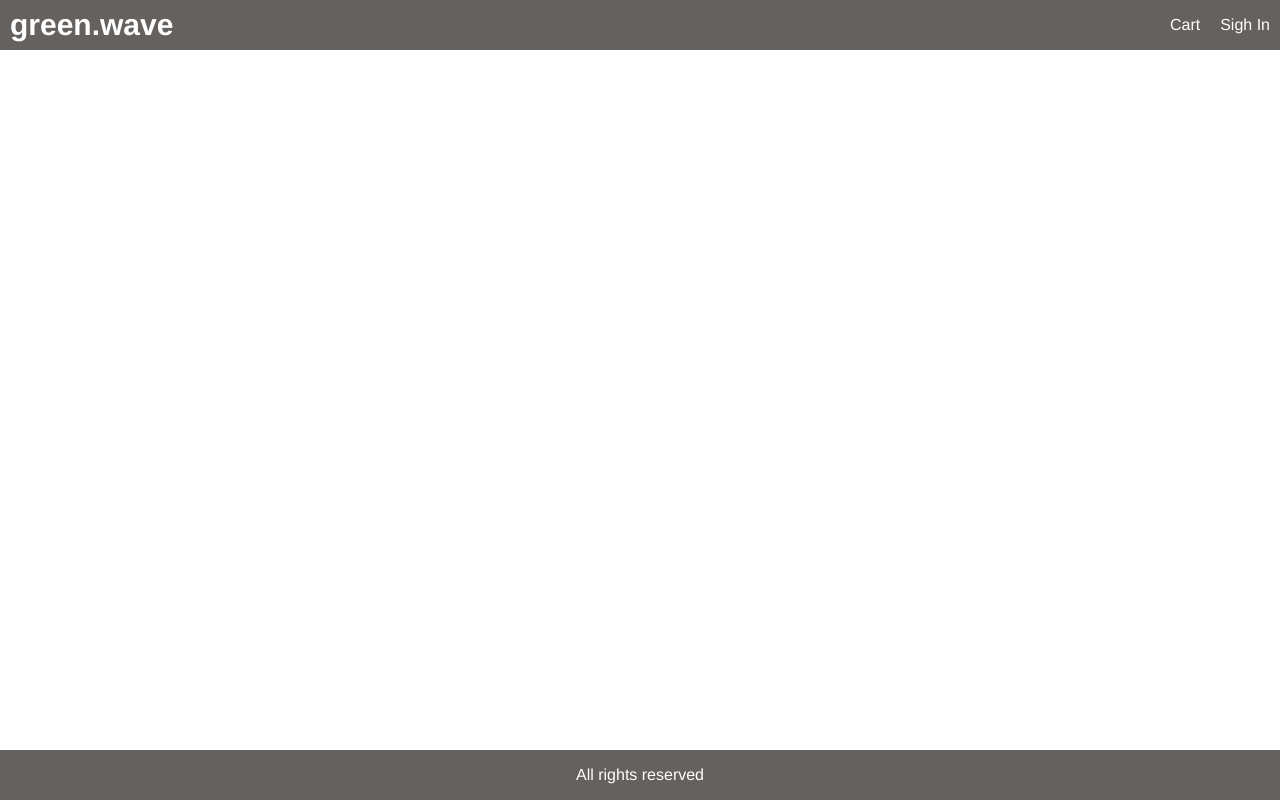
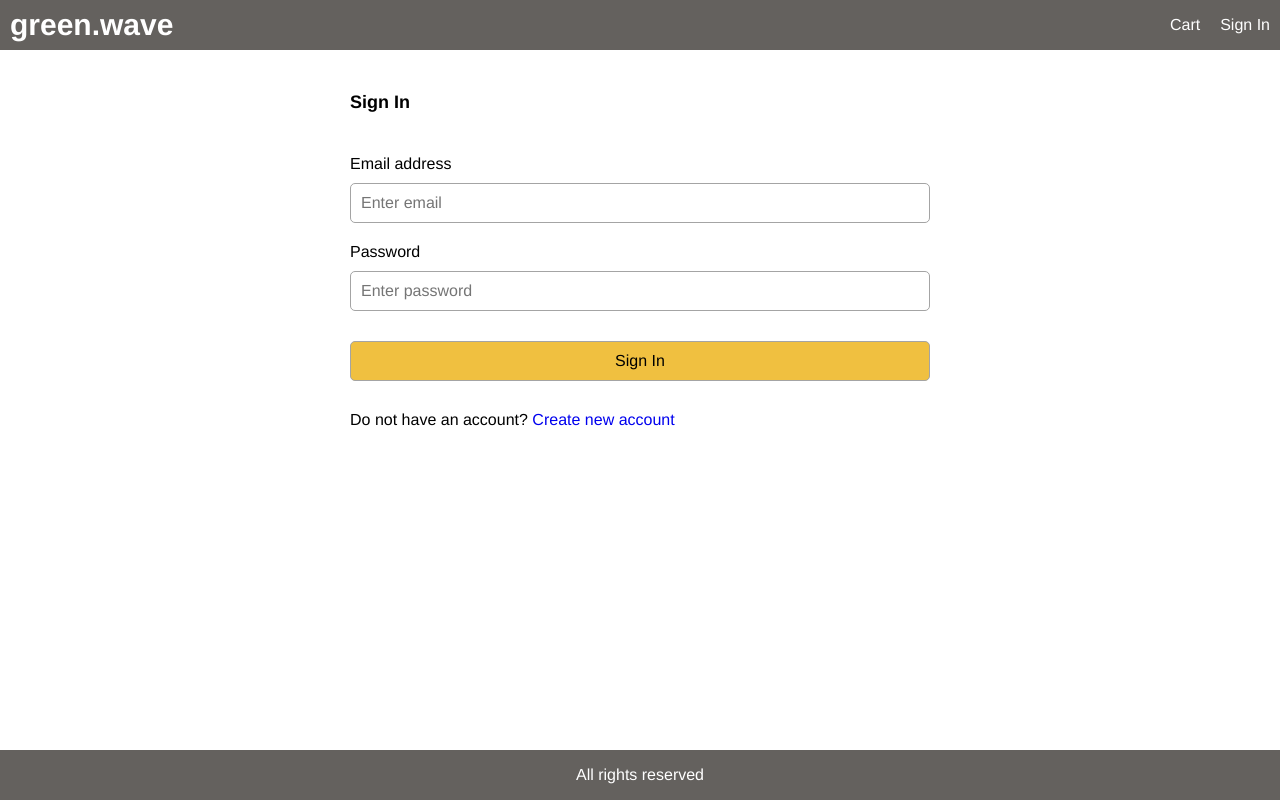
Before and after one commit to olga-kuriatnyk/ecommerce, a React (Create React App) app in the folder frontend/: page /signin in a window 1280 px wide. Built offline with nearby package versions, Linux system fonts and the light colour scheme.

Commit message:
design signin screen

```diff
--- a/frontend/src/App.js
+++ b/frontend/src/App.js
@@ -5,6 +5,7 @@
 import CartScreen from './screens/CartScreen';
 import HomeScreen from './screens/HomeScreen';
 import ProductScreen from './screens/ProductScreen';
+import SigninScreen from './screens/SigninScreen';
 
 function App() {
   const cart = useSelector(state => state.cart);
@@ -24,12 +25,13 @@
                 <span className="badge">{cartItems.length}</span>
               )}
             </Link>
-            <Link to="/Sign In">Sigh In</Link>
+            <Link to="/signin">Sign In</Link>
           </div>
         </header>
         <main>
           <Route path="/cart/:id?" component={CartScreen}></Route>
           <Route path="/product/:id" component={ProductScreen}></Route>
+          <Route path="/signin" component={SigninScreen}></Route>
           <Route path="/" component={HomeScreen} exact></Route>
         </main>
         <footer className="row center"> All rights reserved </footer>
--- a/frontend/src/index.css
+++ b/frontend/src/index.css
@@ -190,3 +190,18 @@
   color: #a02020;
   background-color: #ffe0e0;
 }
+
+/* Form */
+.form {
+  max-width: 60rem;
+  margin: 0 auto;
+}
+.form > div {
+  display: flex;
+  flex-direction: column;
+  margin: 1rem;
+}
+.form label {
+  margin: 1rem 0;
+  display: block;
+}
--- /dev/null
+++ b/frontend/src/screens/SigninScreen.js
@@ -0,0 +1,52 @@
+import React, { useState } from 'react';
+import { Link } from 'react-router-dom';
+
+export default function SigninScreen() {
+  const [email, setEmail] = useState('');
+  const [password, setPassword] = useState('');
+  const submitHandler = (e) => {
+    e.preventDefault();
+    // TODO: sign in action
+  };
+  return (
+    <div>
+      <form className="form" onSubmit={submitHandler}>
+        <div>
+          <h1>Sign In</h1>
+        </div>
+        <div>
+          <label htmlFor="email">Email address</label>
+          <input
+            type="email"
+            id="email"
+            placeholder="Enter email"
+            required
+            onChange={(e) => setEmail(e.target.value)}
+          ></input>
+        </div>
+        <div>
+          <label htmlFor="password">Password</label>
+          <input
+            type="password"
+            id="password"
+            placeholder="Enter password"
+            required
+            onChange={(e) => setPassword(e.target.value)}
+          ></input>
+        </div>
+        <div>
+          <label />
+          <button className="primary" type="submit">
+            Sign In
+          </button>
+        </div>
+        <div>
+          <label />
+          <div>
+            Do not have an account? <Link to="/register">Create new account</Link>
+          </div>
+        </div>
+      </form>
+    </div>
+  );
+}
```
